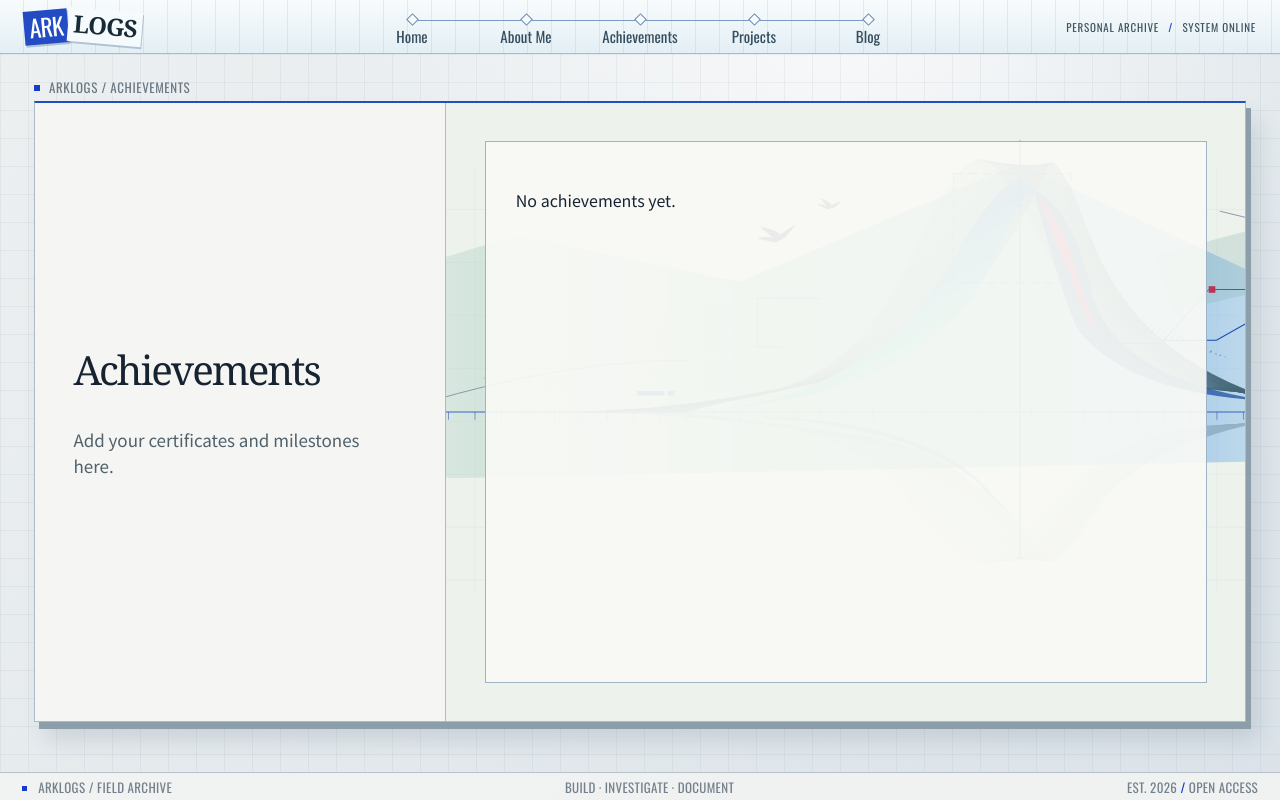
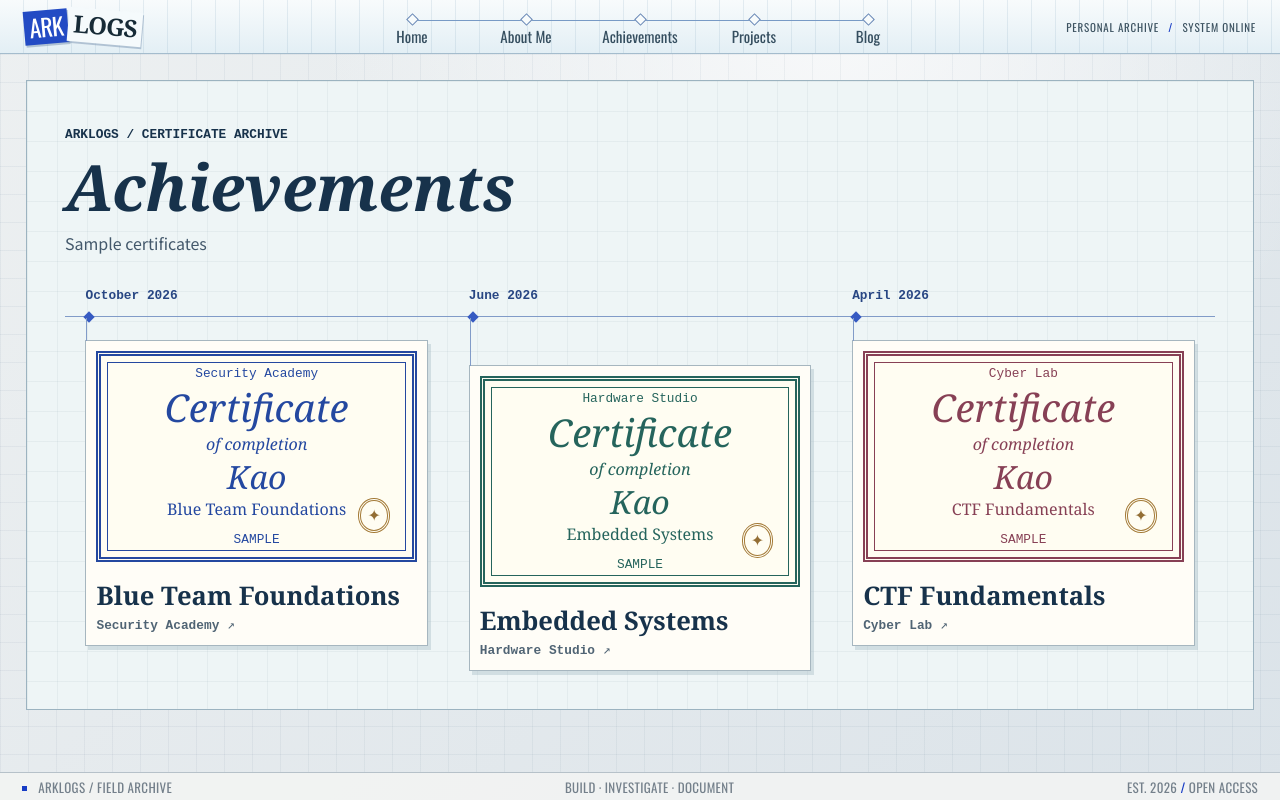
Before and after one commit to Kaokys/arklogs-motion, an Astro site: page /achievements in a window 1280 px wide. Built offline with nearby package versions, Linux system fonts and the light colour scheme; Astro itself is replaced by a stand-in of ours.

Commit message:
Display certificates on the achievements timeline

```diff
--- a/src/pages/achievements.astro
+++ b/src/pages/achievements.astro
@@ -1,4 +1,74 @@
 ---
-import ArchiveSection from '../components/ArchiveSection.astro';
+import BaseLayout from '../layouts/BaseLayout.astro';
+
+interface Certificate {
+  title: string;
+  issuer: string;
+  issued: string;
+  image?: string;
+}
+const certificates: Certificate[] = [];
+const examples = [
+  { title: 'Blue Team Foundations', issuer: 'Security Academy', issued: '2026-10-01' },
+  { title: 'Embedded Systems', issuer: 'Hardware Studio', issued: '2026-06-01' },
+  { title: 'CTF Fundamentals', issuer: 'Cyber Lab', issued: '2026-04-01' }
+];
+const sample = certificates.length === 0;
+const records: Certificate[] = [...(sample ? examples : certificates)].sort((a,b) => b.issued.localeCompare(a.issued));
+const month = new Intl.DateTimeFormat('en', {month:'long', year:'numeric', timeZone:'UTC'});
 ---
-<ArchiveSection title="Achievements" description="Add your certificates and milestones here." empty="No achievements yet." />
+<BaseLayout title="Achievements" description="Kao’s certificate timeline, ordered by issue date.">
+  <section class="milestones">
+    <header><small>ARKLOGS / CERTIFICATE ARCHIVE</small><h1>Achievements</h1>
+      {sample && <p>Sample certificates</p>}
+    </header>
+    <ol class="timeline" aria-label="Certificates, newest first">
+      {records.map(record => <li>
+        <time datetime={record.issued}>{month.format(new Date(record.issued))}</time>
+        <button type="button" data-certificate aria-label={`View ${record.title} certificate`}>
+          <span class="sheet">{record.image ? <img src={record.image} alt={record.title} /> :
+            <span class="document"><small>{record.issuer}</small><b>Certificate</b><i>of completion</i><em>Kao</em><span>{record.title}</span><small>{sample && 'SAMPLE'}</small></span>}
+          </span>
+          <strong>{record.title}</strong><span class="issuer">{record.issuer} <span aria-hidden="true">↗</span></span>
+        </button>
+      </li>)}
+    </ol>
+    <dialog aria-label="Certificate preview"><form method="dialog"><button type="submit">Close ×</button></form><div data-preview></div></dialog>
+  </section>
+</BaseLayout>
+<script>
+  document.addEventListener('click', event => {
+    if (!(event.target instanceof Element)) return;
+    const button = event.target.closest('[data-certificate]');
+    const dialog = button?.closest('.milestones')?.querySelector('dialog');
+    const sheet = button?.querySelector('.sheet');
+    if (!dialog || !sheet) return;
+    dialog.style.setProperty('--accent', getComputedStyle(sheet).getPropertyValue('--accent'));
+    dialog.querySelector('[data-preview]')?.replaceChildren(sheet.cloneNode(true));
+    dialog.showModal();
+  });
+</script>
+<style>
+  .milestones{margin:clamp(12px,2vw,32px);padding:clamp(18px,3vw,48px);color:#17324b;background-color:#eef5f6;background-image:linear-gradient(#a2bbc126 1px,transparent 1px),linear-gradient(90deg,#a2bbc126 1px,transparent 1px);background-size:30px 30px;border:1px solid #9cb3c0;overflow:auto;max-height:100%}
+  header small,.document small,time,.issuer{font:600 .8rem/1.4 monospace}
+  h1{margin:.18em 0;font:italic bold clamp(2.5rem,5vw,5rem)/1 Georgia,serif}
+  header p{margin:0;color:#43586b}
+  .timeline{list-style:none;display:grid;grid-template-columns:repeat(3,minmax(0,1fr));gap:2.5rem 0;margin:2rem 0 0;padding:0}
+  li{--accent:#2448a0;position:relative;padding:0 clamp(8px,1.6vw,24px)}
+  li:nth-child(3n+2){--accent:#25645c}li:nth-child(3n){--accent:#874055}
+  time{position:relative;display:block;padding-bottom:12px;color:#284683}
+  time:after{content:'';position:absolute;bottom:-4px;left:0;width:8px;height:8px;background:#365ac2;transform:rotate(45deg)}
+  li:before{content:'';position:absolute;top:calc(1.12rem + 11px);left:0;right:0;border-top:1px solid #819bc8}
+  [data-certificate]{position:relative;display:block;width:100%;margin-top:23px;text-align:left;color:inherit;background:#fffdf7;border:1px solid #a6b6bf;padding:10px;box-shadow:3px 4px #96aeba55;cursor:pointer}
+  [data-certificate]:before{content:'';position:absolute;left:0;bottom:100%;height:23px;border-left:1px solid #819bc8}
+  li:nth-child(3n+2) button{margin-top:48px}li:nth-child(3n+2) button:before{height:48px}
+  [data-certificate]:hover,[data-certificate]:focus-visible{outline:2px solid #4569bd}
+  .sheet{display:block;container-type:inline-size;background:#fffdf2;color:var(--accent,#2448a0)}
+  .document{display:flex;aspect-ratio:1.52;flex-direction:column;align-items:center;justify-content:center;border:5px double currentColor;outline:1px solid currentColor;outline-offset:-12px;text-align:center;font:5cqw Georgia;position:relative}
+  .document:after{content:'✦';position:absolute;right:7%;bottom:12%;border:3px double #a47b39;color:#936e34;border-radius:50%;padding:1% 2%}
+  .document small{font:4cqw monospace}.document b{font:italic 12cqw Georgia}.document em{font:italic 10cqw Georgia}.document small:last-child{margin-top:4%}
+  .sheet img{display:block;width:100%;aspect-ratio:1.52;object-fit:contain}
+  strong,.issuer{display:block}strong{margin-top:.65em;font:700 clamp(1.05rem,2vw,1.6rem) Georgia}.issuer{margin-top:.3em;color:#506474}
+  dialog{width:min(780px,92vw);border:1px solid #849aaa;background:#f2f6f5;padding:16px}dialog::backdrop{background:#142839b8}dialog form{text-align:right;margin-bottom:10px}dialog form button{padding:6px 14px;cursor:pointer}dialog img{aspect-ratio:auto;max-height:75vh}
+  @media(max-width:700px){.timeline{grid-template-columns:1fr;gap:0;border-left:1px solid #819bc8}.timeline li{padding:0 0 24px 18px}.timeline li:before,.timeline button:before{display:none}.timeline time{padding:0}.timeline time:after{left:-22px;bottom:.35em}.timeline li button{margin-top:8px}}
+</style>
```
